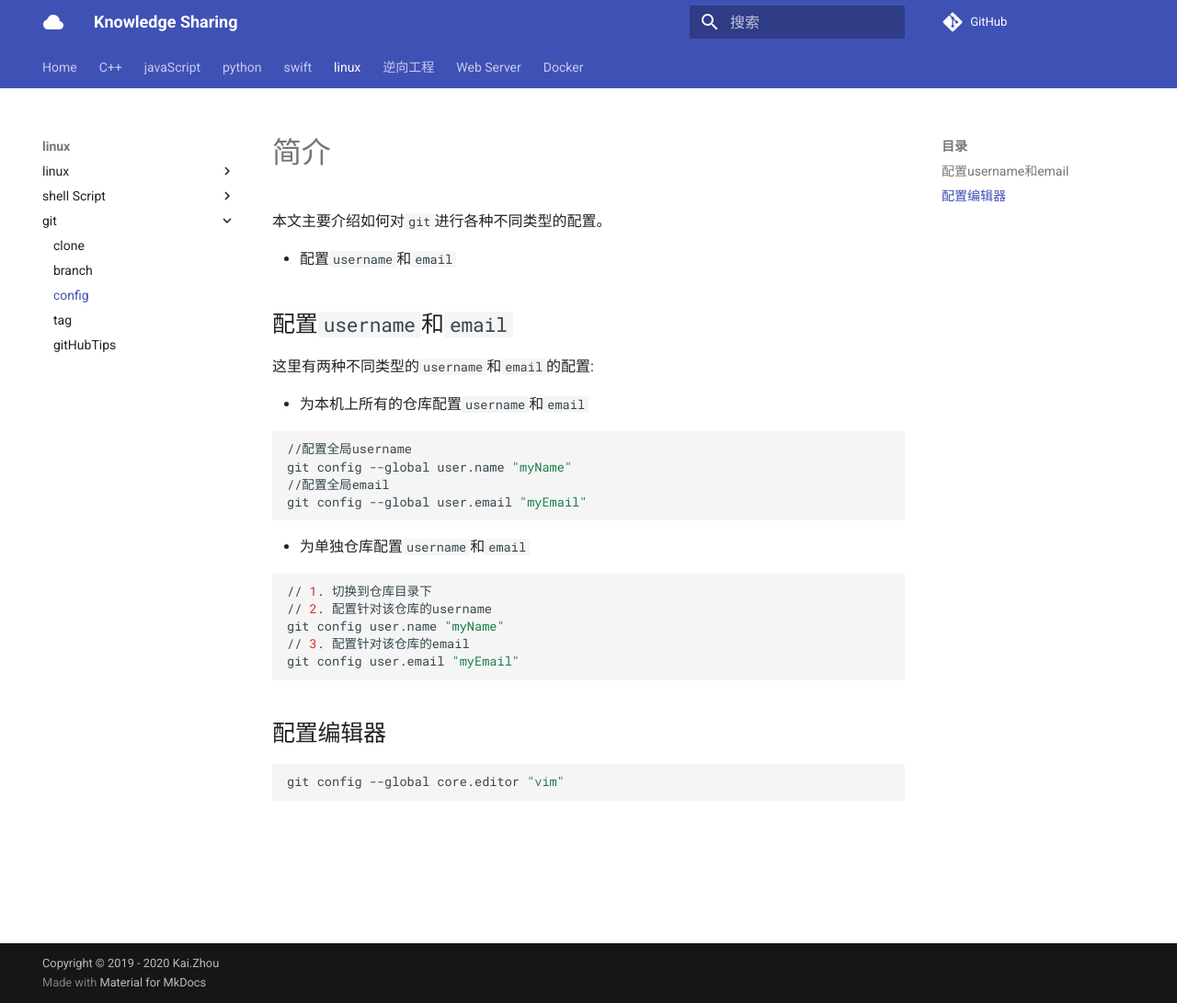
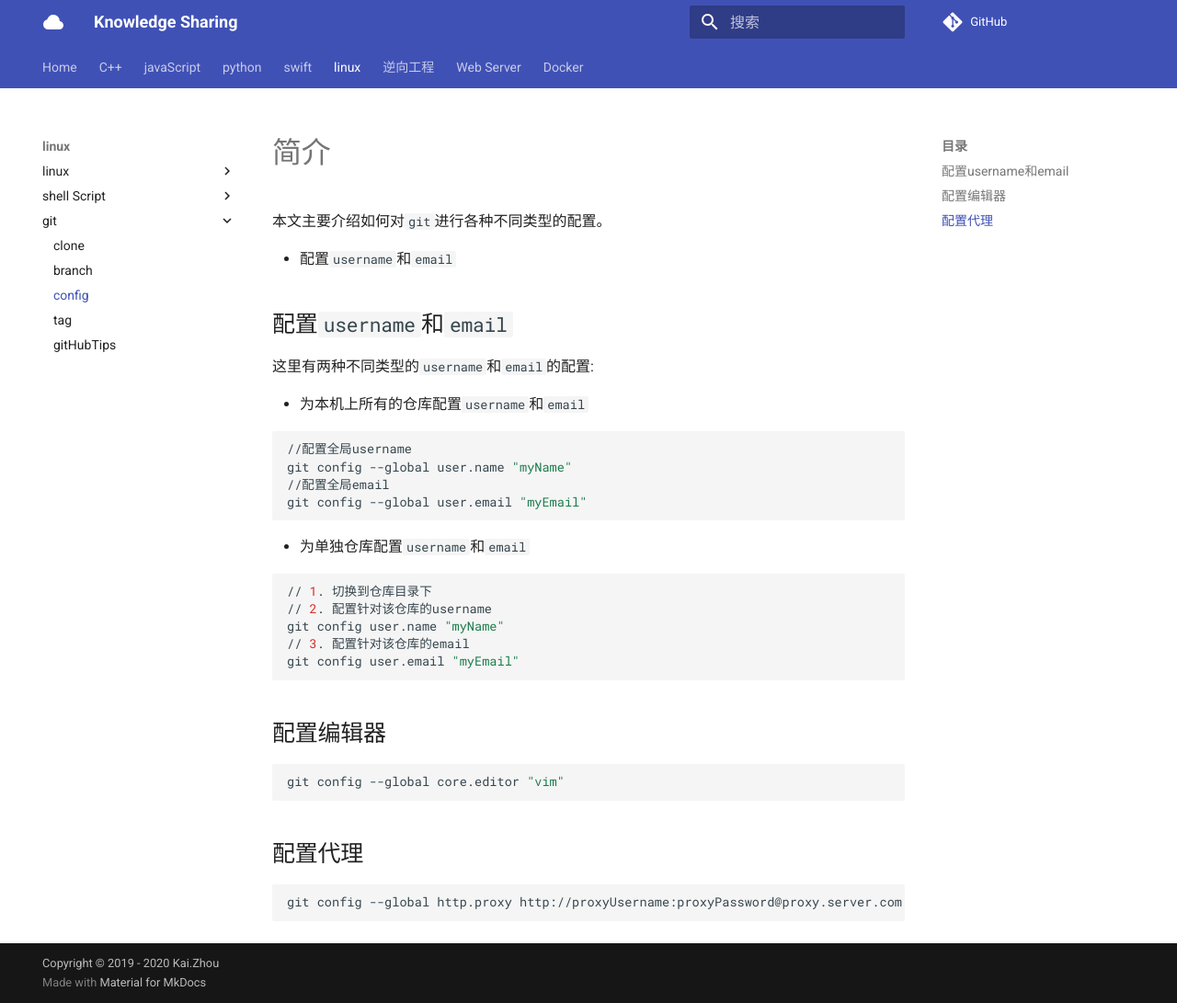
Before and after one commit to zhoukaidev/ks_blog, an MkDocs documentation site: the page built from docs/shell/linux/tools/git/config.md, in a window 1280 px wide and 1091 px high. Shown: the whole window at 92% size. Built offline with MkDocs 1.6.1 and Material for MkDocs 9.7.7, drawn with Linux system fonts in a browser that asks for light colours; comment, search, counter and statistics services are not loaded.

Commit message:
Update config.md

````diff
--- a/docs/shell/linux/tools/git/config.md
+++ b/docs/shell/linux/tools/git/config.md
@@ -33,3 +33,9 @@ git config user.email "myEmail"
 ```sh
 git config --global core.editor "vim"
 ```
+
+## 配置代理
+
+```sh
+git config --global http.proxy http://proxyUsername:proxyPassword@proxy.server.com:port
+```
````
